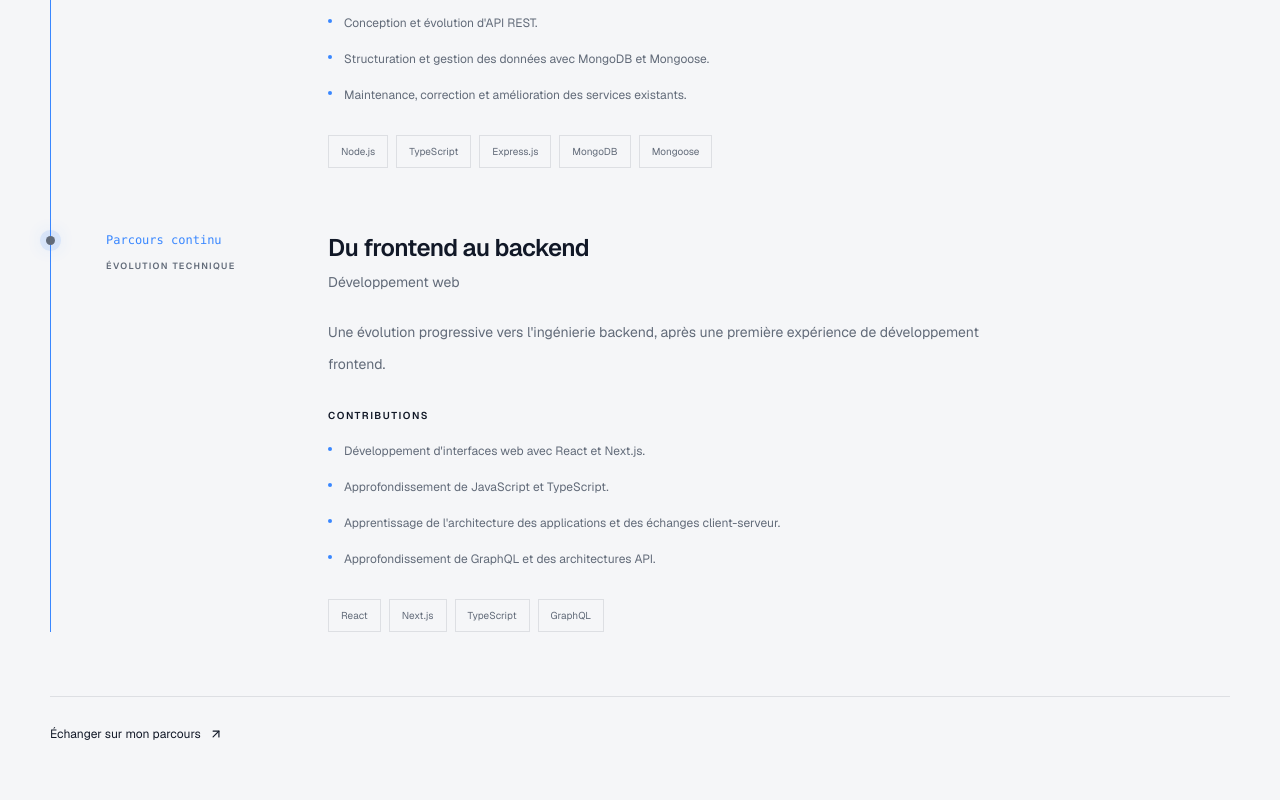
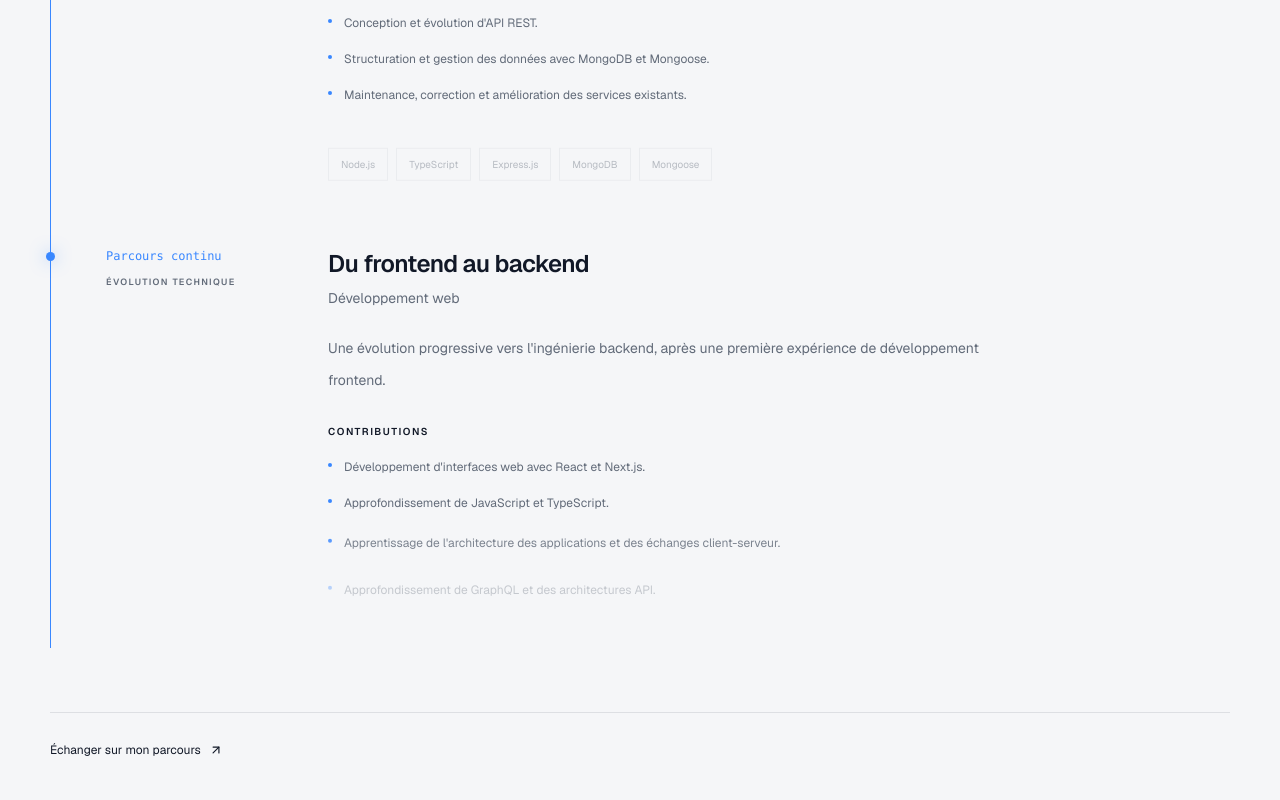
Before and after one commit to MaxwelTbz1/tbz-portfolio, a Next.js app: page / in a window 1280 px wide. Shown: the part 2560-3360 px from the top of the page. Built offline with nearby package versions, Linux system fonts and the light colour scheme.

Commit message:
new update

```diff
--- a/src/components/sections/AboutPreview.tsx
+++ b/src/components/sections/AboutPreview.tsx
@@ -1,63 +1,155 @@
+"use client";
+
 import SectionLabel from "@/components/ui/SectionLabel";
+import { motion, useReducedMotion } from "motion/react";
+
+const titleLines = ["Comprendre.", "Concevoir.", "Construire."];
+
+const paragraphs = [
+  {
+    text: "Je suis Régis TCHIBOZO, développeur orienté backend, passionné par la conception de solutions logicielles structurées et utiles.",
+    className: "text-lg leading-9 text-gray-200",
+  },
+  {
+    text: "Mon parcours dans le développement web m'a conduit progressivement du frontend vers le backend. Cette évolution m'a permis de mieux comprendre les différentes couches d'une application et la manière dont elles communiquent.",
+    className: "mt-6 text-sm leading-8 text-gray-400",
+  },
+  {
+    text: "Aujourd'hui, je concentre mon travail sur Node.js, TypeScript, Express.js, les API REST et la gestion des données avec MongoDB.",
+    className: "mt-5 text-sm leading-8 text-gray-400",
+  },
+];
+
+const qualities = [
+  {
+    number: "01",
+    title: "Approche structurée",
+    description:
+      "Des solutions pensées pour être compréhensibles et maintenables.",
+  },
+  {
+    number: "02",
+    title: "Apprentissage continu",
+    description:
+      "Une progression construite à travers la pratique et les projets réels.",
+  },
+];
+
+const reveal = {
+  hidden: {
+    opacity: 0,
+    y: 25,
+  },
+  visible: {
+    opacity: 1,
+    y: 0,
+    transition: {
+      duration: 0.65,
+      ease: [0.22, 1, 0.36, 1] as const,
+    },
+  },
+};
+
+const stagger = {
+  hidden: {},
+  visible: {
+    transition: {
+      staggerChildren: 0.16,
+    },
+  },
+};
 
 export default function AboutPreview() {
+  const shouldReduceMotion = useReducedMotion();
+
   return (
     <section
       id="about"
       className="section-spacing border-y border-white/[0.07] bg-[#0c0f15]"
     >
       <div className="container-main grid gap-12 md:grid-cols-[0.8fr_1.2fr]">
+        {/* Left column */}
         <div>
-          <SectionLabel number="02" label="About me" />
+          <motion.div
+            variants={reveal}
+            initial={shouldReduceMotion ? false : "hidden"}
+            whileInView="visible"
+            viewport={{ once: true, amount: 0.5 }}
+          >
+            <SectionLabel number="02" label="About me" />
+          </motion.div>
 
-          <h2 className="mt-6 text-4xl font-semibold leading-tight tracking-tight md:text-5xl">
-            Comprendre.
-            <br />
-            Concevoir.
-            <br />
-            <span className="accent-text">Construire.</span>
-          </h2>
+          <motion.h2
+            variants={stagger}
+            initial={shouldReduceMotion ? false : "hidden"}
+            whileInView="visible"
+            viewport={{ once: true, amount: 0.5 }}
+            className="mt-6 text-4xl font-semibold leading-tight tracking-tight md:text-5xl"
+          >
+            {titleLines.map((line, index) => (
+              <motion.span
+                key={line}
+                variants={reveal}
+                className={`block ${index === 2 ? "accent-text" : ""}`}
+              >
+                {line}
+              </motion.span>
+            ))}
+          </motion.h2>
         </div>
 
-        <div className="max-w-2xl">
-          <p className="text-lg leading-9 text-gray-200">
-            Je suis Régis TCHIBOZO, développeur orienté backend, passionné par
-            la conception de solutions logicielles structurées et utiles.
-          </p>
+        {/* Right column */}
+        <motion.div
+          variants={stagger}
+          initial={shouldReduceMotion ? false : "hidden"}
+          whileInView="visible"
+          viewport={{ once: true, amount: 0.2 }}
+          className="max-w-2xl"
+        >
+          {paragraphs.map((paragraph) => (
+            <motion.p
+              key={paragraph.text}
+              variants={reveal}
+              className={paragraph.className}
+            >
+              {paragraph.text}
+            </motion.p>
+          ))}
 
-          <p className="mt-6 text-sm leading-8 text-gray-400">
-            Mon parcours dans le développement web m'a conduit progressivement
-            du frontend vers le backend. Cette évolution m'a permis de mieux
-            comprendre les différentes couches d'une application et la manière
-            dont elles communiquent.
-          </p>
+          {/* Personal qualities */}
+          <motion.div
+            variants={stagger}
+            className="mt-10 grid grid-cols-1 gap-6 border-t border-white/10 pt-7 sm:grid-cols-2"
+          >
+            {qualities.map((quality) => (
+              <motion.div
+                key={quality.number}
+                variants={reveal}
+                whileHover={
+                  shouldReduceMotion
+                    ? undefined
+                    : {
+                        y: -5,
+                        transition: { duration: 0.25 },
+                      }
+                }
+                className="group"
+              >
+                <span className="font-mono text-xs text-blue-400 transition-colors duration-300 group-hover:text-blue-300">
+                  {quality.number}
+                </span>
 
-          <p className="mt-5 text-sm leading-8 text-gray-400">
-            Aujourd'hui, je concentre mon travail sur Node.js, TypeScript,
-            Express.js, les API REST et la gestion des données avec MongoDB.
-          </p>
+                <h3 className="mt-3 text-sm font-medium transition-colors duration-300 group-hover:text-blue-300">
+                  {quality.title}
+                </h3>
 
-          <div className="mt-10 grid grid-cols-2 gap-6 border-t border-white/10 pt-7">
-            <div>
-              <span className="font-mono text-xs text-blue-400">01</span>
-              <h3 className="mt-3 text-sm font-medium">Approche structurée</h3>
-              <p className="mt-2 text-xs leading-6 text-gray-500">
-                Des solutions pensées pour être compréhensibles et maintenables.
-              </p>
-            </div>
-
-            <div>
-              <span className="font-mono text-xs text-blue-400">02</span>
-              <h3 className="mt-3 text-sm font-medium">
-                Apprentissage continu
-              </h3>
-              <p className="mt-2 text-xs leading-6 text-gray-500">
-                Une progression construite à travers la pratique et les projets
-                réels.
-              </p>
-            </div>
-          </div>
-        </div>
+                <p className="mt-2 text-xs leading-6 text-gray-500">
+                  {quality.description}
+                </p>
+              </motion.div>
+            ))}
+          </motion.div>
+        </motion.div>
       </div>
     </section>
   );
--- a/src/components/sections/Experience.tsx
+++ b/src/components/sections/Experience.tsx
@@ -3,7 +3,14 @@
 import { useRef } from "react";
 import SectionLabel from "@/components/ui/SectionLabel";
 import { ArrowUpRight } from "lucide-react";
-import { motion, useReducedMotion, useScroll, useSpring } from "motion/react";
+import {
+  motion,
+  useReducedMotion,
+  useScroll,
+  useSpring,
+  useTransform,
+  type MotionValue,
+} from "motion/react";
 
 const experiences = [
   {
@@ -44,141 +51,70 @@ const experiences = [
   },
 ];
 
-const itemVariants = {
-  hidden: {
-    opacity: 0,
-    y: 35,
-  },
-  visible: {
-    opacity: 1,
-    y: 0,
-    transition: {
-      duration: 0.65,
-      ease: [0.22, 1, 0.36, 1] as const,
-      staggerChildren: 0.12,
-    },
-  },
-};
-
-const childVariants = {
-  hidden: {
-    opacity: 0,
-    y: 15,
-  },
-  visible: {
-    opacity: 1,
-    y: 0,
-    transition: {
-      duration: 0.45,
-      ease: "easeOut" as const,
-    },
-  },
-};
-
-export default function Experience() {
-  const timelineRef = useRef<HTMLDivElement>(null);
+function ScrollReveal({
+  progress,
+  start,
+  end,
+  children,
+  className,
+}: {
+  progress: MotionValue<number>;
+  start: number;
+  end: number;
+  children: React.ReactNode;
+  className?: string;
+}) {
   const shouldReduceMotion = useReducedMotion();
 
-  // Progression de la ligne verticale selon le défilement.
+  const opacity = useTransform(progress, [start, end], [0, 1]);
+
+  const y = useTransform(progress, [start, end], [22, 0]);
+
+  return (
+    <motion.div
+      style={shouldReduceMotion ? { opacity: 1, y: 0 } : { opacity, y }}
+      className={className}
+    >
+      {children}
+    </motion.div>
+  );
+}
+
+function ExperienceItem({
+  experience,
+  index,
+}: {
+  experience: (typeof experiences)[number];
+  index: number;
+}) {
+  const itemRef = useRef<HTMLElement>(null);
+  const shouldReduceMotion = useReducedMotion();
+
   const { scrollYProgress } = useScroll({
-    target: timelineRef,
-    offset: ["start 70%", "end 60%"],
+    target: itemRef,
+    offset: ["start 88%", "start 30%"],
   });
 
-  const lineProgress = useSpring(scrollYProgress, {
-    stiffness: 90,
-    damping: 24,
-    restDelta: 0.001,
-  });
+  const markerScale = useTransform(scrollYProgress, [0.05, 0.35], [0.5, 1]);
+
+  const markerOpacity = useTransform(scrollYProgress, [0.05, 0.3], [0.25, 1]);
 
   return (
-    <section
-      id="experience"
-      className="section-spacing border-y border-[var(--border)]"
-    >
-      <div className="container-main">
-        <SectionLabel number="03" label="Professional journey" />
-
-        {/* Section heading */}
-        <div className="mt-7 mb-16 grid gap-6 md:grid-cols-[1fr_0.7fr] md:items-end">
-          <motion.h2
-            initial={shouldReduceMotion ? false : { opacity: 0, y: 30 }}
-            whileInView={{ opacity: 1, y: 0 }}
-            viewport={{ once: true, amount: 0.4 }}
-            transition={{ duration: 0.7, ease: "easeOut" }}
-            className="text-4xl font-semibold leading-tight tracking-tight md:text-6xl"
-          >
-            L'expérience
-            <br />
-            <span className="text-[var(--muted)]">construit l'expertise.</span>
-          </motion.h2>
-
-          <motion.p
-            initial={shouldReduceMotion ? false : { opacity: 0, y: 20 }}
-            whileInView={{ opacity: 1, y: 0 }}
-            viewport={{ once: true, amount: 0.4 }}
-            transition={{ duration: 0.7, delay: 0.15 }}
-            className="max-w-sm text-sm leading-7 text-[var(--muted)]"
-          >
-            Mon parcours dans le développement logiciel, les responsabilités
-            assumées et les compétences développées à travers la pratique.
-          </motion.p>
-        </div>
-
-        {/* Animated timeline */}
-        <div ref={timelineRef} className="relative ml-2 md:ml-0">
-          {/* Base line */}
-          <div className="absolute left-0 top-0 h-full w-px bg-[var(--border)]" />
-
-          {/* Animated line */}
-          <motion.div
-            className="absolute left-0 top-0 h-full w-px origin-top bg-[#3987ff]"
-            style={{
-              scaleY: shouldReduceMotion ? 1 : lineProgress,
-            }}
-          />
-
-          {experiences.map((experience, index) => (
-            <motion.article
-              key={experience.role}
-              variants={itemVariants}
-              initial={shouldReduceMotion ? false : "hidden"}
-              whileInView="visible"
-              viewport={{
-                once: true,
-                amount: 0.2,
-              }}
-              className="relative pb-16 pl-8 last:pb-0 md:pl-14"
-            >
+    <article ref={itemRef} className="relative pb-20 pl-8 last:pb-0 md:pl-14">
       {/* Timeline marker */}
       <motion.span
-                initial={
+        style={
           shouldReduceMotion
-                    ? false
-                    : {
-                        scale: 0.5,
-                        opacity: 0.4,
+            ? { scale: 1, opacity: 1 }
+            : { scale: markerScale, opacity: markerOpacity }
         }
-                }
-                whileInView={{
-                  scale: 1,
-                  opacity: 1,
-                  boxShadow:
-                    "0 0 0 6px rgba(57, 135, 255, 0.12), 0 0 18px rgba(57, 135, 255, 0.45)",
-                }}
-                viewport={{ once: true, amount: 0.8 }}
-                transition={{
-                  duration: 0.45,
-                  ease: "easeOut",
-                }}
-                className={`absolute -left-[4px] top-1 z-10 h-[9px] w-[9px] rounded-full ${
-                  index === 0 ? "bg-[#3987ff]" : "bg-[var(--muted)]"
-                }`}
+        className="absolute -left-[4px] top-1 z-10 h-[9px] w-[9px] rounded-full bg-[#3987ff] shadow-[0_0_16px_rgba(57,135,255,0.5)]"
       />
 
       <div className="grid gap-8 md:grid-cols-[190px_1fr]">
-                {/* Period */}
-                <motion.div variants={childVariants}>
+        {/* Date and category */}
+        <div>
+          <ScrollReveal progress={scrollYProgress} start={0.05} end={0.24}>
             <p className="font-mono text-xs text-[#3987ff]">
               {experience.period}
             </p>
@@ -186,14 +122,14 @@ export default function Experience() {
             <p className="mt-3 text-[9px] font-semibold uppercase tracking-[0.15em] text-[var(--muted)]">
               {experience.category}
             </p>
-                </motion.div>
+          </ScrollReveal>
+        </div>
 
-                {/* Experience content */}
+        {/* Main content */}
         <div>
-                  <motion.div
-                    variants={childVariants}
-                    className="flex flex-wrap items-start justify-between gap-4"
-                  >
+          {/* Role */}
+          <ScrollReveal progress={scrollYProgress} start={0.17} end={0.36}>
+            <div className="flex flex-wrap items-start justify-between gap-4">
               <div>
                 <h3 className="text-2xl font-semibold tracking-tight">
                   {experience.role}
@@ -209,73 +145,120 @@ export default function Experience() {
                   Current
                 </span>
               )}
-                  </motion.div>
+            </div>
+          </ScrollReveal>
 
-                  <motion.p
-                    variants={childVariants}
-                    className="mt-6 max-w-2xl text-sm leading-8 text-[var(--muted)]"
-                  >
+          {/* Description */}
+          <ScrollReveal progress={scrollYProgress} start={0.32} end={0.51}>
+            <p className="mt-6 max-w-2xl text-sm leading-8 text-[var(--muted)]">
               {experience.description}
-                  </motion.p>
+            </p>
+          </ScrollReveal>
 
           {/* Responsibilities */}
-                  <motion.div variants={childVariants} className="mt-7">
+          <div className="mt-7">
+            <ScrollReveal progress={scrollYProgress} start={0.45} end={0.58}>
               <p className="mb-4 text-[10px] font-semibold uppercase tracking-[0.15em]">
                 Contributions
               </p>
+            </ScrollReveal>
 
             <ul className="space-y-3">
-                      {experience.responsibilities.map((item) => (
-                        <motion.li
-                          key={item}
-                          variants={childVariants}
-                          className="flex gap-3 text-xs leading-6 text-[var(--muted)]"
+              {experience.responsibilities.map((item, i) => (
+                <li key={item}>
+                  <ScrollReveal
+                    progress={scrollYProgress}
+                    start={0.52 + i * 0.065}
+                    end={0.65 + i * 0.065}
                   >
+                    <div className="flex gap-3 text-xs leading-6 text-[var(--muted)]">
                       <span className="mt-2 h-1 w-1 shrink-0 rounded-full bg-[#3987ff]" />
                       {item}
-                        </motion.li>
+                    </div>
+                  </ScrollReveal>
+                </li>
               ))}
             </ul>
-                  </motion.div>
+          </div>
 
           {/* Technologies */}
-                  <motion.div
-                    variants={childVariants}
-                    className="mt-7 flex flex-wrap gap-2"
-                  >
+          <ScrollReveal progress={scrollYProgress} start={0.82} end={0.98}>
+            <div className="mt-7 flex flex-wrap gap-2">
               {experience.technologies.map((technology) => (
-                      <motion.span
+                <span
                   key={technology}
-                        whileHover={
-                          shouldReduceMotion
-                            ? undefined
-                            : {
-                                y: -3,
-                                borderColor: "rgba(57, 135, 255, 0.5)",
-                                color: "#3987ff",
-                              }
-                        }
-                        transition={{ duration: 0.2 }}
-                        className="border border-[var(--border)] px-3 py-2 text-[10px] text-[var(--muted)]"
+                  className="border border-[var(--border)] px-3 py-2 text-[10px] text-[var(--muted)] transition-colors duration-300 hover:border-[#3987ff]/50 hover:text-[#3987ff]"
                 >
                   {technology}
-                      </motion.span>
+                </span>
               ))}
-                  </motion.div>
+            </div>
+          </ScrollReveal>
         </div>
       </div>
-            </motion.article>
+    </article>
+  );
+}
+
+export default function Experience() {
+  const timelineRef = useRef<HTMLDivElement>(null);
+  const shouldReduceMotion = useReducedMotion();
+
+  const { scrollYProgress } = useScroll({
+    target: timelineRef,
+    offset: ["start 75%", "end 65%"],
+  });
+
+  const lineProgress = useSpring(scrollYProgress, {
+    stiffness: 90,
+    damping: 25,
+    restDelta: 0.001,
+  });
+
+  return (
+    <section
+      id="experience"
+      className="section-spacing border-y border-[var(--border)]"
+    >
+      <div className="container-main">
+        <SectionLabel number="03" label="Professional journey" />
+
+        <div className="mt-7 mb-16 grid gap-6 md:grid-cols-[1fr_0.7fr] md:items-end">
+          <h2 className="text-4xl font-semibold leading-tight tracking-tight md:text-6xl">
+            L'expérience
+            <br />
+            <span className="text-[var(--muted)]">construit l'expertise.</span>
+          </h2>
+
+          <p className="max-w-sm text-sm leading-7 text-[var(--muted)]">
+            Mon parcours dans le développement logiciel, les responsabilités
+            assumées et les compétences développées à travers la pratique.
+          </p>
+        </div>
+
+        {/* Timeline */}
+        <div ref={timelineRef} className="relative ml-2 md:ml-0">
+          {/* Background line */}
+          <div className="absolute left-0 top-0 h-full w-px bg-[var(--border)]" />
+
+          {/* Scroll-linked line */}
+          <motion.div
+            className="absolute left-0 top-0 h-full w-px origin-top bg-[#3987ff]"
+            style={{
+              scaleY: shouldReduceMotion ? 1 : lineProgress,
+            }}
+          />
+
+          {experiences.map((experience, index) => (
+            <ExperienceItem
+              key={experience.role}
+              experience={experience}
+              index={index}
+            />
           ))}
         </div>
 
-        {/* Contact link */}
-        <motion.div
-          initial={shouldReduceMotion ? false : { opacity: 0, y: 15 }}
-          whileInView={{ opacity: 1, y: 0 }}
-          viewport={{ once: true, amount: 0.5 }}
-          transition={{ duration: 0.5 }}
-          className="mt-16 border-t border-[var(--border)] pt-6"
-        >
+        <div className="mt-16 border-t border-[var(--border)] pt-6">
           <a
             href="#contact"
             className="inline-flex items-center gap-2 text-xs text-[var(--muted)] transition hover:text-[#3987ff]"
@@ -283,7 +266,7 @@ export default function Experience() {
             Échanger sur mon parcours
             <ArrowUpRight size={14} />
           </a>
-        </motion.div>
+        </div>
       </div>
     </section>
   );
```
Lines whose indentation alone changed are shown as unchanged.
